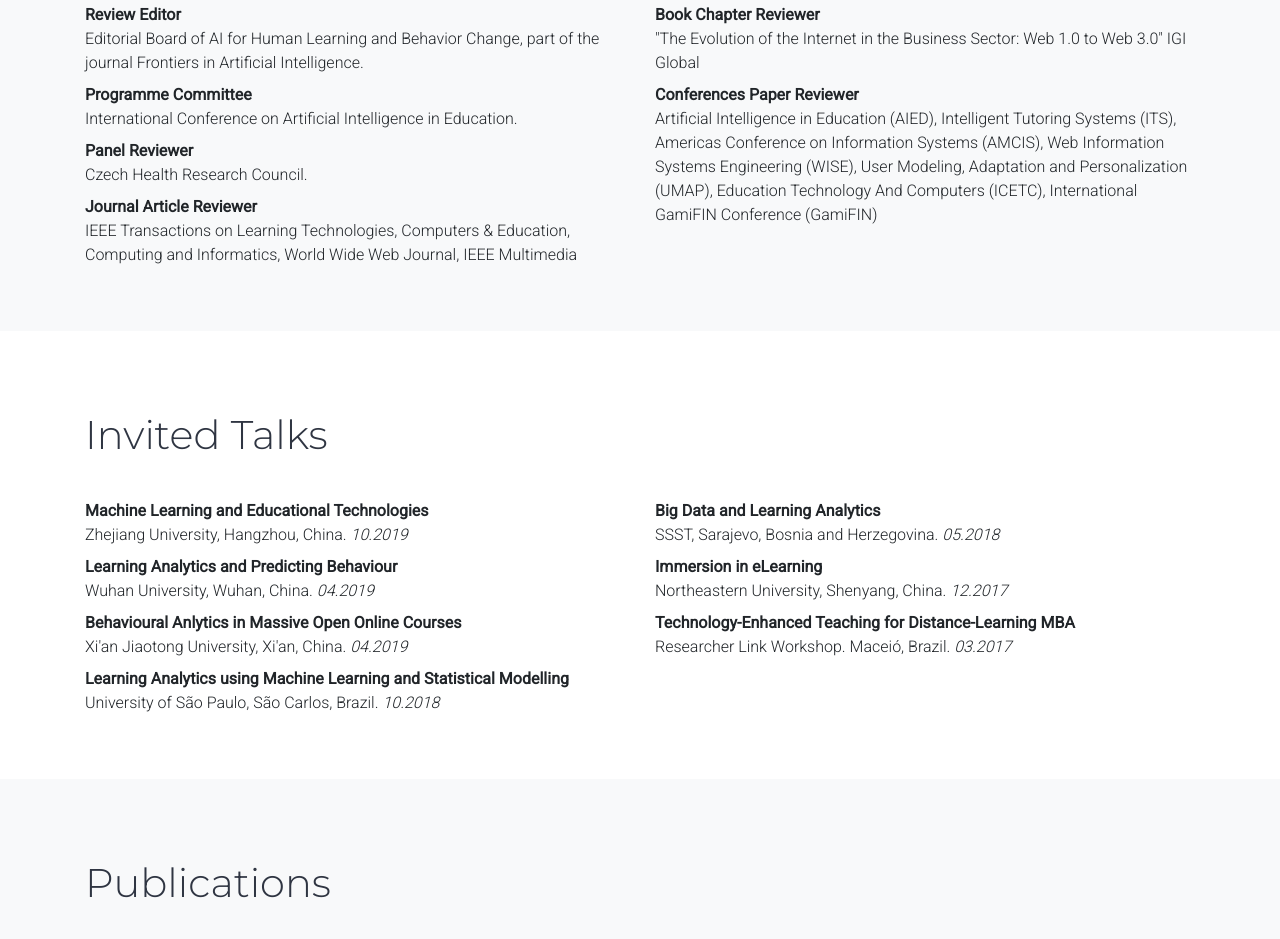
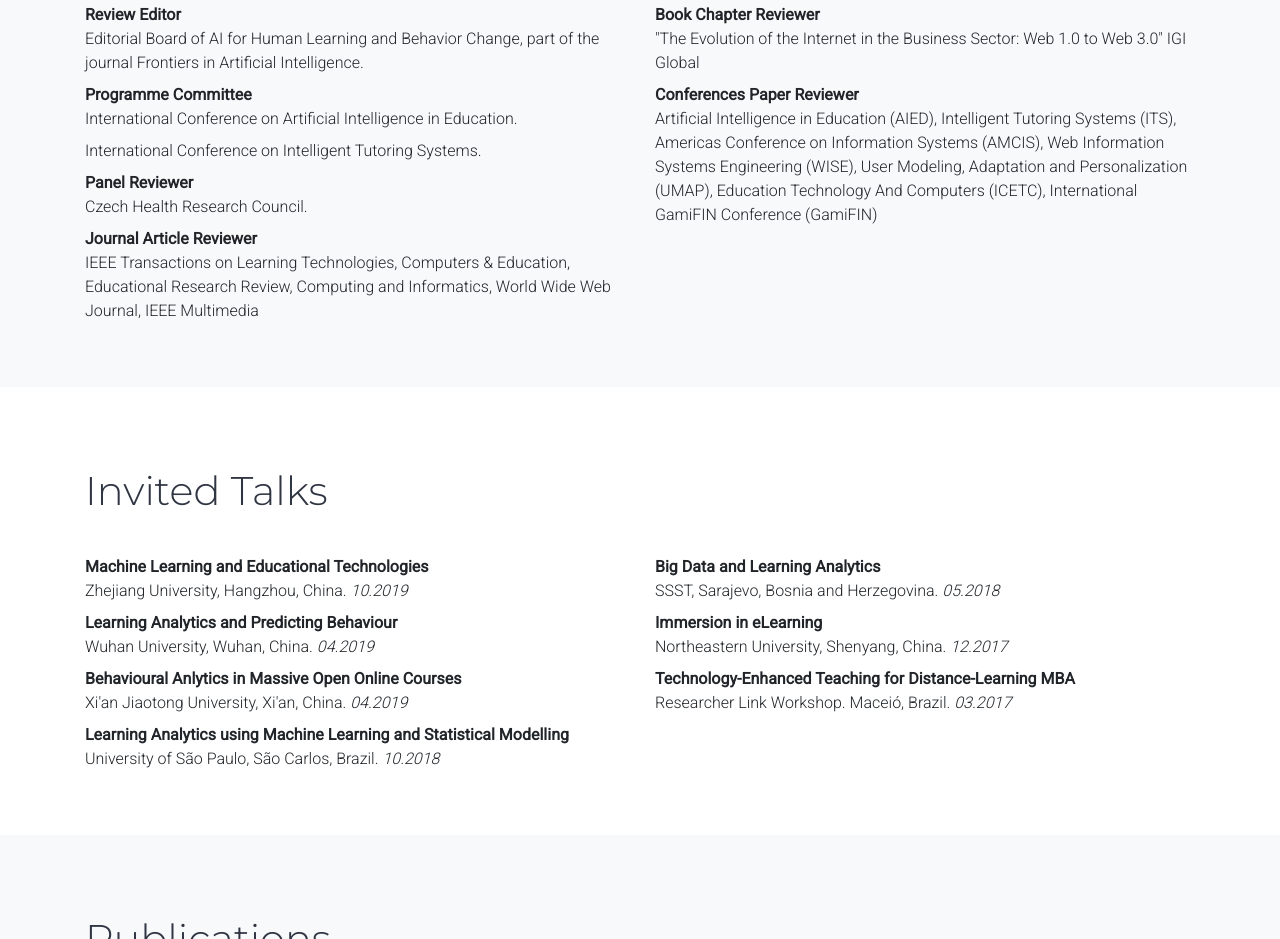
Before and after one commit to lshi/lshi.github.io, a plain HTML site: page index.html in a window 1280 px wide. Shown: the part 3150-4089 px from the top of the page. Drawn offline with nearby package versions, Linux system fonts and the light colour scheme.

Commit message:
ml slides 7-x

```diff
--- a/index.html
+++ b/index.html
@@ -212,10 +212,11 @@
             <dd>Editorial Board of AI for Human Learning and Behavior Change, part of the journal Frontiers in Artificial Intelligence.</dd>
             <dt>Programme Committee</dt>
             <dd>International Conference on Artificial Intelligence in Education.</dd>
+            <dd>International Conference on Intelligent Tutoring Systems.</dd>
             <dt>Panel Reviewer</dt>
             <dd>Czech Health Research Council.</dd>
             <dt>Journal Article Reviewer</dt>
-            <dd>IEEE Transactions on Learning Technologies, Computers & Education, Computing and Informatics, World Wide Web Journal, IEEE Multimedia</dd>
+            <dd>IEEE Transactions on Learning Technologies, Computers & Education, Educational Research Review, Computing and Informatics, World Wide Web Journal, IEEE Multimedia</dd>
           </dl>
         </div>
         <div class="col-md">
```
Also changed, not shown: 4 other files.
